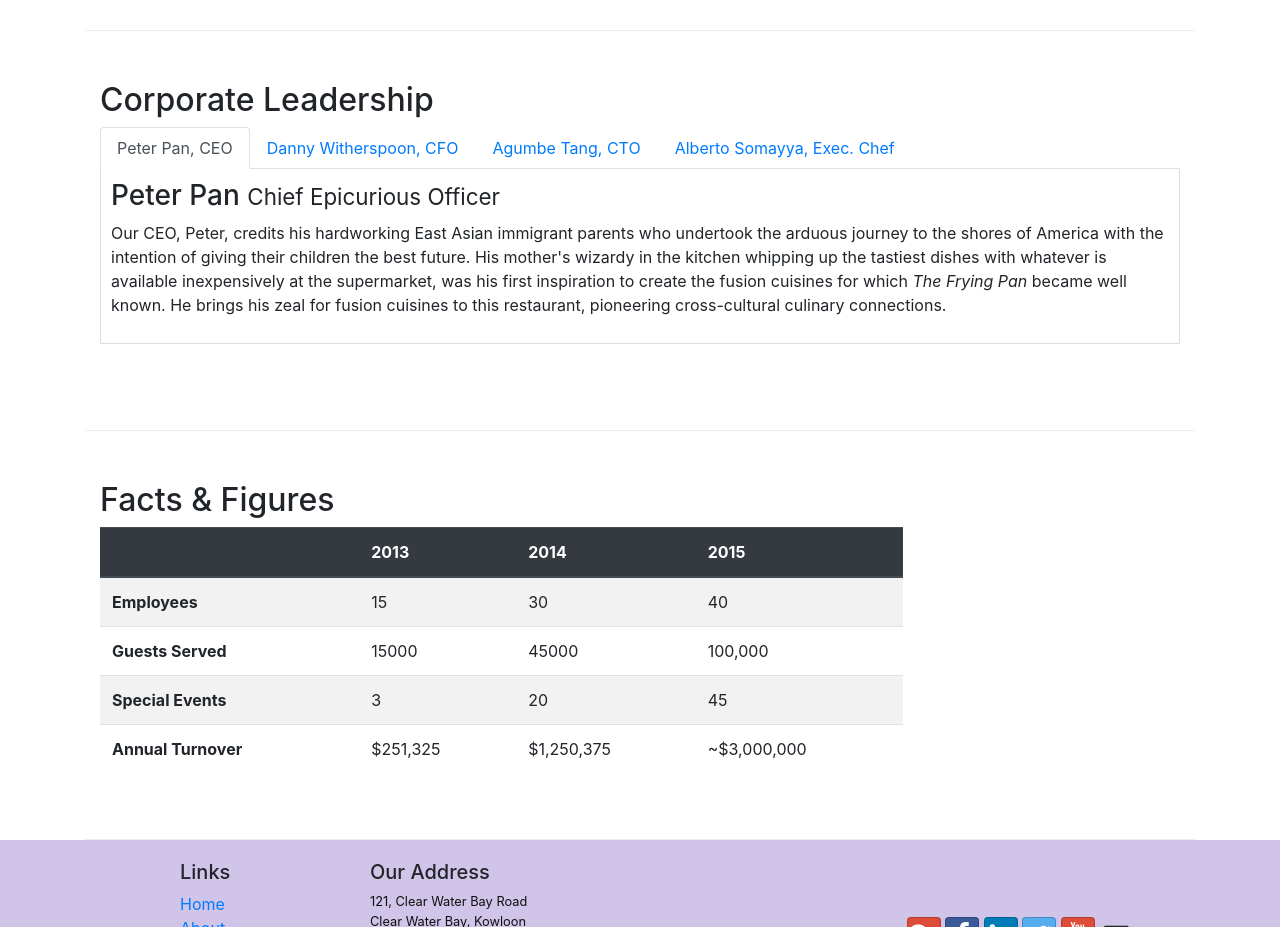
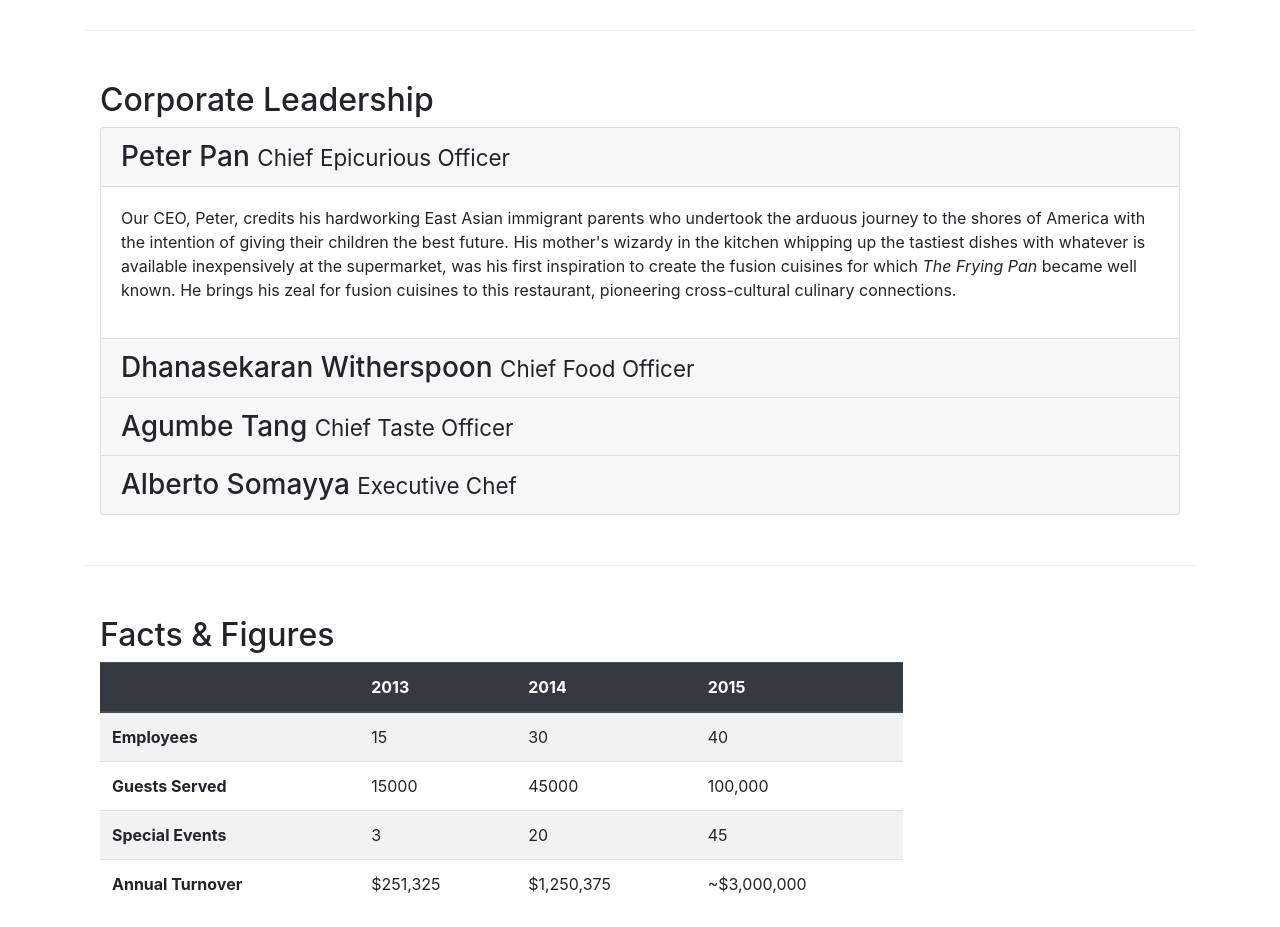
Before and after one commit to nguyentg/Assignment-Bootstrap4, a website: page aboutus.html in a window 1280 px wide. Shown: the part 920-1847 px from the top of the page. Drawn offline with nearby package versions, Linux system fonts and the light colour scheme.

Commit message:
Accordion

```diff
--- a/aboutus.html
+++ b/aboutus.html
@@ -100,7 +100,7 @@
         <div class="row row-content">
             <div  class="col-12">
                 <h2>Corporate Leadership</h2>
-
+                <!--
                 <nav>
                     <div class="nav nav-tabs" id="nav-tab" role="tablist">
                       <a class="nav-item nav-link active" id="nav-home-tab" data-toggle="tab" href="#peter" role="tab" aria-controls="nav-home" aria-selected="true">Peter Pan, CEO</a>
@@ -109,28 +109,64 @@
                       <a class="nav-item nav-link" id="nav-contact-tab" data-toggle="tab" href="#alberto" role="tab" aria-controls="nav-contact" aria-selected="false">Alberto Somayya, Exec. Chef</a>
                     </div>
                 </nav>
+                -->
 
-                <div class="tab-content">
-                    <div role="tabpanel" class="tab-pane fade show active" id="peter">
-                        <h3>Peter Pan <small>Chief Epicurious Officer</small></h3>
-                        <p class="d-none d-sm-block">Our CEO, Peter, credits his hardworking East Asian immigrant parents who undertook the arduous journey to the shores of America with the intention of giving their children the best future. His mother's wizardy in the kitchen whipping up the tastiest dishes with whatever is available inexpensively at the supermarket, was his first inspiration to create the fusion cuisines for which <em>The Frying Pan</em> became well known. He brings his zeal for fusion cuisines to this restaurant, pioneering cross-cultural culinary connections.</p>
+                <div class="accordion">
+                    <div class="card">
+                        <div class="card-header" role="tab" id="peterhead">
+                            <h3 class="mb-0">
+                                <a data-toggle="collapse" data-target="#peter">
+                                    Peter Pan <small>Chief Epicurious Officer</small></a>
+                            </h3>
+                        </div>
+                        <div role="tabpanel" class="collapse show" id="peter" data-parent="#accordion"> <!-- class="collapse show active"-->
+                            <div class="card-body">
+                                <p class="d-none d-sm-block">Our CEO, Peter, credits his hardworking East Asian immigrant parents who undertook the arduous journey to the shores of America with the intention of giving their children the best future. His mother's wizardy in the kitchen whipping up the tastiest dishes with whatever is available inexpensively at the supermarket, was his first inspiration to create the fusion cuisines for which <em>The Frying Pan</em> became well known. He brings his zeal for fusion cuisines to this restaurant, pioneering cross-cultural culinary connections.</p>
+                            </div>
+                        </div>
                     </div>
 
-                    <div class="tab-pane fade" id="danny" role="tabpanel" aria-labelledby="nav-profile-tab">
-                        <h3>Dhanasekaran Witherspoon <small>Chief Food Officer</small></h3>
-                        <p class="d-none d-sm-block">Our CFO, Danny, as he is affectionately referred to by his colleagues, comes from a long established family tradition in farming and produce. His experiences growing up on a farm in the Australian outback gave him great appreciation for varieties of food sources. As he puts it in his own words, <em>Everything that runs, wins, and everything that stays, pays!</em></p>
+                    <div class="card">
+                        <div class="card-header" role="tab" id="dannyhead">
+                            <h3 class="mb-0">
+                                <a data-toggle="collapse" data-target="#danny">
+                                    Dhanasekaran Witherspoon <small>Chief Food Officer</small></a>
+                            </h3>
+                        </div>
+                        <div role="tabpanel" class="collapse" id="danny" data-parent="#accordion">
+                            <div class="card-body">
+                                <p class="d-none d-sm-block">Our CFO, Danny, as he is affectionately referred to by his colleagues, comes from a long established family tradition in farming and produce. His experiences growing up on a farm in the Australian outback gave him great appreciation for varieties of food sources. As he puts it in his own words, <em>Everything that runs, wins, and everything that stays, pays!</em></p>
+                            </div>
+                        </div>
                     </div>
 
-                    <div role="tabpanel" class="tab-pane fade" id="agumbe">
-                        <h3>Agumbe Tang <small>Chief Taste Officer</small></h3>
-                        <p class="d-none d-sm-block">Blessed with the most discerning gustatory sense, Agumbe, our CTO, personally ensures that every dish that we serve meets his exacting tastes. Our chefs dread the tongue lashing that ensues if their dish does not meet his exacting standards. He lives by his motto, <em>You click only if you survive my lick.</em></p>
+                    <div class="card">
+                        <div class="card-header" role="tab" id="agumbehead">
+                            <h3 class="mb-0">
+                                <a data-toggle="collapse" data-target="#agumbe">
+                                    Agumbe Tang <small>Chief Taste Officer</small></a>
+                            </h3>
+                        </div>
+                        <div role="tabpanel" class="collapse" id="agumbe" data-parent="#accordion">
+                            <div class="card-body">
+                                <p class="d-none d-sm-block">Blessed with the most discerning gustatory sense, Agumbe, our CTO, personally ensures that every dish that we serve meets his exacting tastes. Our chefs dread the tongue lashing that ensues if their dish does not meet his exacting standards. He lives by his motto, <em>You click only if you survive my lick.</em></p>
+                            </div>
+                        </div>
                     </div>
 
-                    <div role="tabpanel" class="tab-pane fade" id="alberto">
-                        <h3>Alberto Somayya <small>Executive Chef</small></h3>
-                        <p class="d-none d-sm-block">Award winning three-star Michelin chef with wide International experience having worked closely with whos-who in the culinary world, he specializes in creating mouthwatering Indo-Italian fusion experiences. He says, <em>Put together the cuisines from the two craziest cultures, and you get a winning hit! Amma Mia!</em></p>
+                    <div class="card">
+                        <div class="card-header" role="tab" id="albertohead">
+                            <h3 class="mb-0">
+                                <a data-toggle="collapse" data-target="#alberto">
+                                    Alberto Somayya <small>Executive Chef</small></a>
+                            </h3>
+                        </div>
+                        <div role="tabpanel" class="collapse" id="alberto" data-parent="#accordion">
+                            <div class="card-body">
+                                <p class="d-none d-sm-block">Award winning three-star Michelin chef with wide International experience having worked closely with whos-who in the culinary world, he specializes in creating mouthwatering Indo-Italian fusion experiences. He says, <em>Put together the cuisines from the two craziest cultures, and you get a winning hit! Amma Mia!</em></p>
+                            </div>
+                        </div>
                     </div>
-
                 </div>
             </div>
        </div>
```
